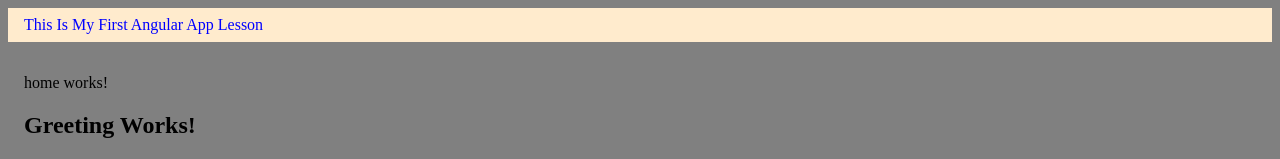
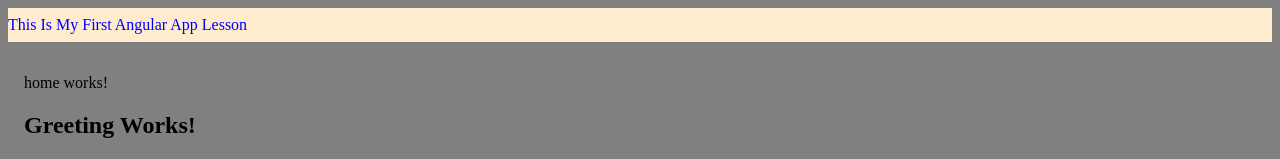
Before and after one commit to luyosamson/ANGULAR_TRAINING, an Angular app in the folder firstApp/: page / in a window 1280 px wide. Shown: the top 159 px of the page. Built offline with nearby package versions, Linux system fonts and the light colour scheme.

Commit message:
Modified

```diff
--- a/firstApp/src/app/app.component.css
+++ b/firstApp/src/app/app.component.css
@@ -1,4 +1,5 @@
 main{
     padding: 16px;
 
+
 }
--- a/firstApp/src/app/app.component.ts
+++ b/firstApp/src/app/app.component.ts
@@ -9,11 +9,16 @@ import { HeaderComponent } from './components/header/header.component';
   imports: [RouterOutlet,HomeComponent,HeaderComponent],
   template:`
     <app-header/>
-   <main> <app-home/></main>
+   <main>
+     <app-home/>
+     <router-outlet></router-outlet> <!-- Added RouterOutlet here -->
+
+    </main>
   `,
   styleUrl: './app.component.css'
 
 })
+
 export class AppComponent {
   title = 'firstApp';
 }
--- a/firstApp/src/app/components/header/header.component.css
+++ b/firstApp/src/app/components/header/header.component.css
@@ -1,6 +1,6 @@
 header{
     display: flex;
-    padding-inline: 16px;
+    padding-inline: 0px;
     padding-block: 8px;
     background-color: blanchedalmond;
     color: blue;
--- a/firstApp/src/index.html
+++ b/firstApp/src/index.html
@@ -9,6 +9,5 @@
 </head>
 <body>
   <app-root></app-root>
-
 </body>
 </html>
```
